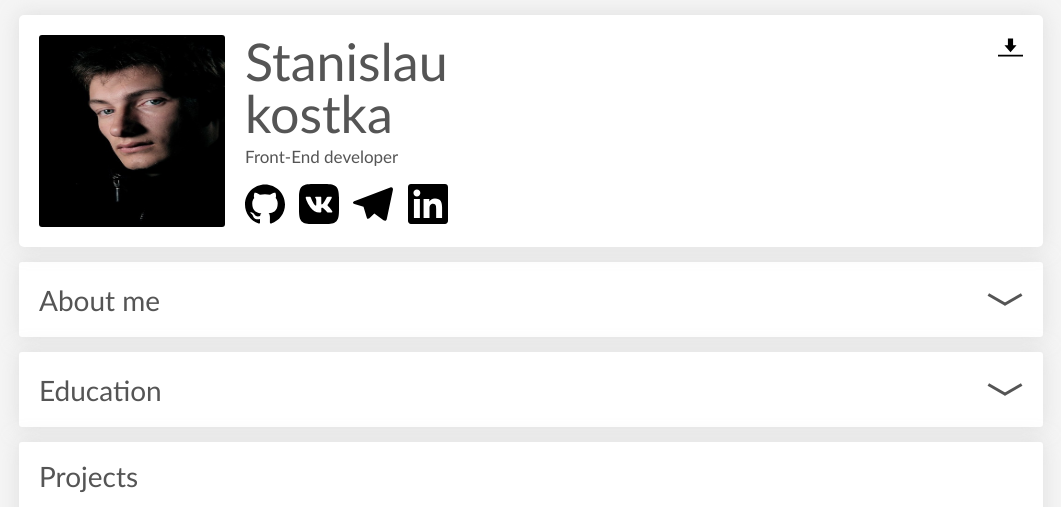
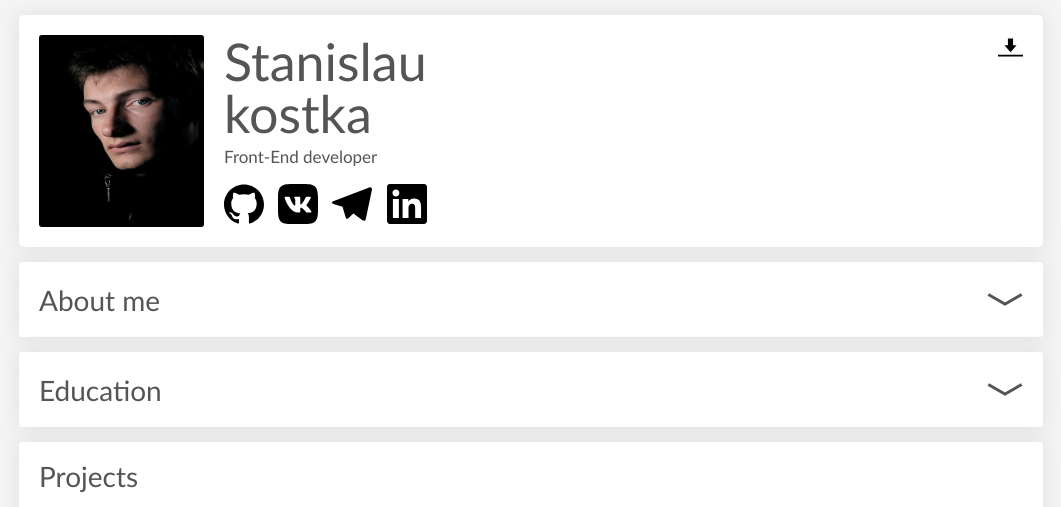
Before and after one commit to ZelGaDisA/Portfolio, a website: page index.html in a window 1280 px wide. Shown: the top 507 px of the page, without its empty margins (109-1170 px from the left). Drawn offline with nearby package versions, Linux system fonts and the light colour scheme; a web font is replaced by a local one.

Commit message:
[ADD] fix layout

```diff
--- a/style/style.css
+++ b/style/style.css
@@ -31,7 +31,7 @@ body {
   border-radius: 5px;
   box-shadow: 0 0 20px rgba(199, 199, 199, 0.5); }
   .main__photo {
-    width: 186px;
+    width: 165px;
     height: 192px;
     margin-right: 20px;
     border-radius: 3px; }
```
